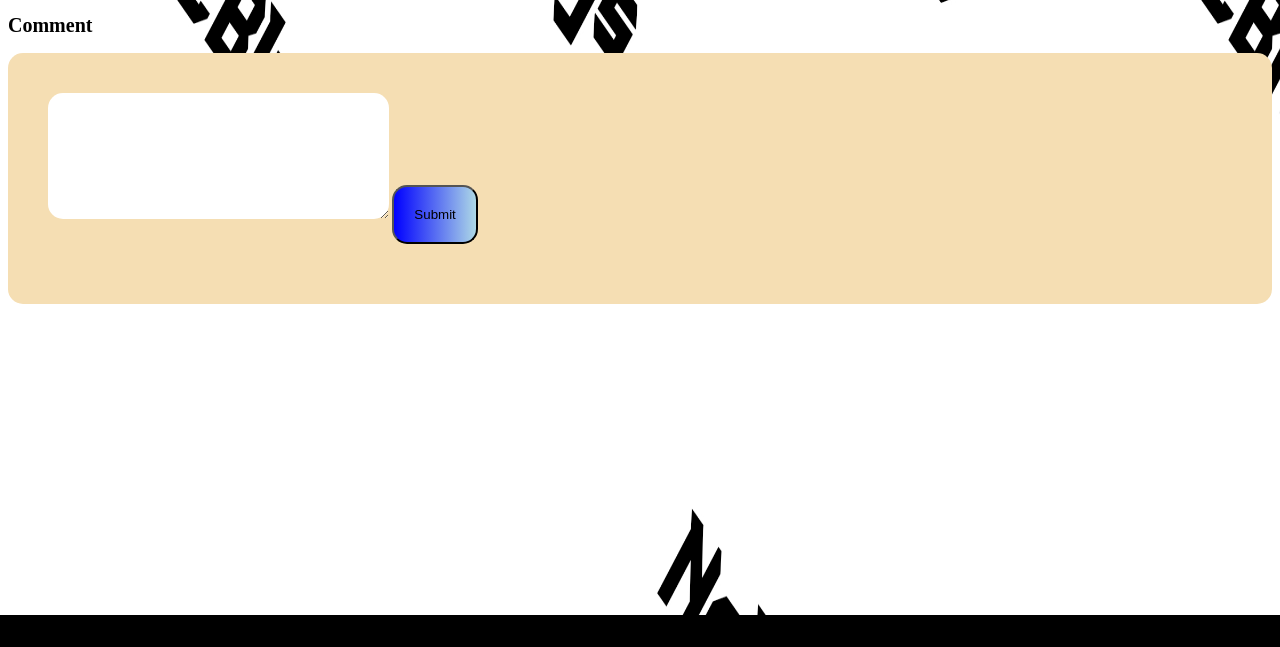
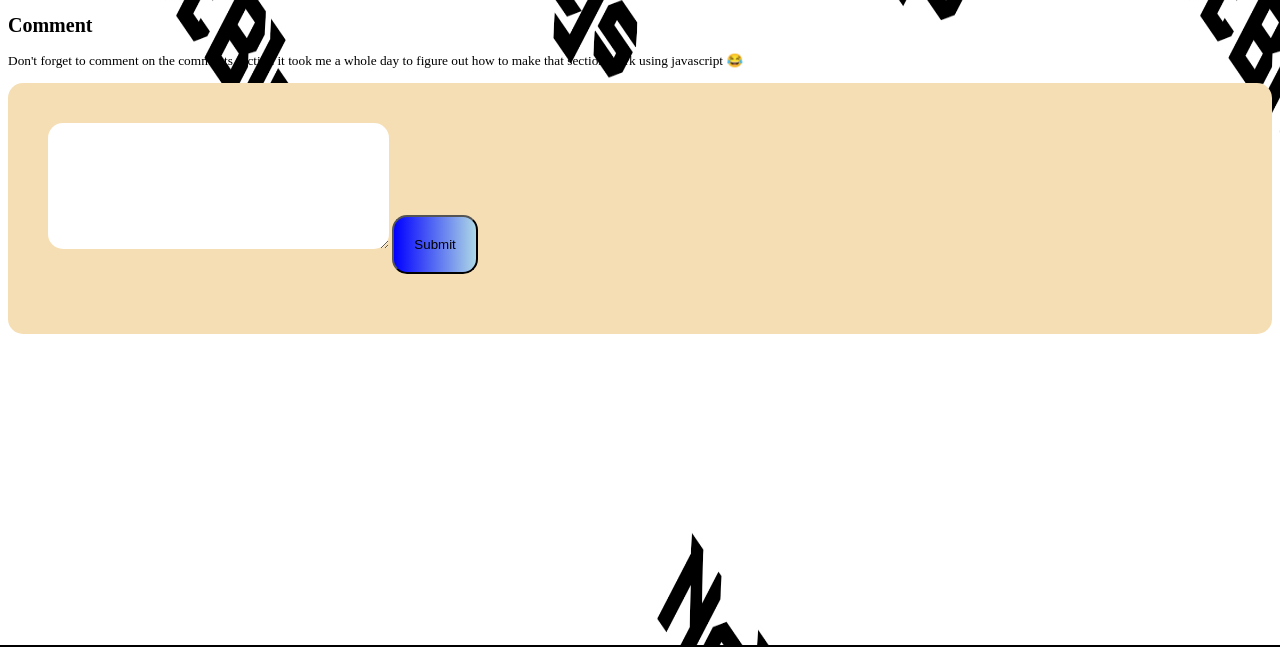
Before and after one commit to Xystus96vic/netblogs, a plain HTML site: page index.html in a window 1280 px wide. Shown: the part 1253-1900 px from the top of the page. Drawn offline with Linux system fonts and the light colour scheme.

Commit message:
Update index.html

```diff
--- a/index.html
+++ b/index.html
@@ -81,6 +81,7 @@
  </div>
 
  <p><h2>Comment</h2></p>
+ <p> Don't forget to comment on the comments section it took me a whole day to figure out how to make that section work using javascript 😂</p>
 
  <div class="wcomments">
  <form>
```
